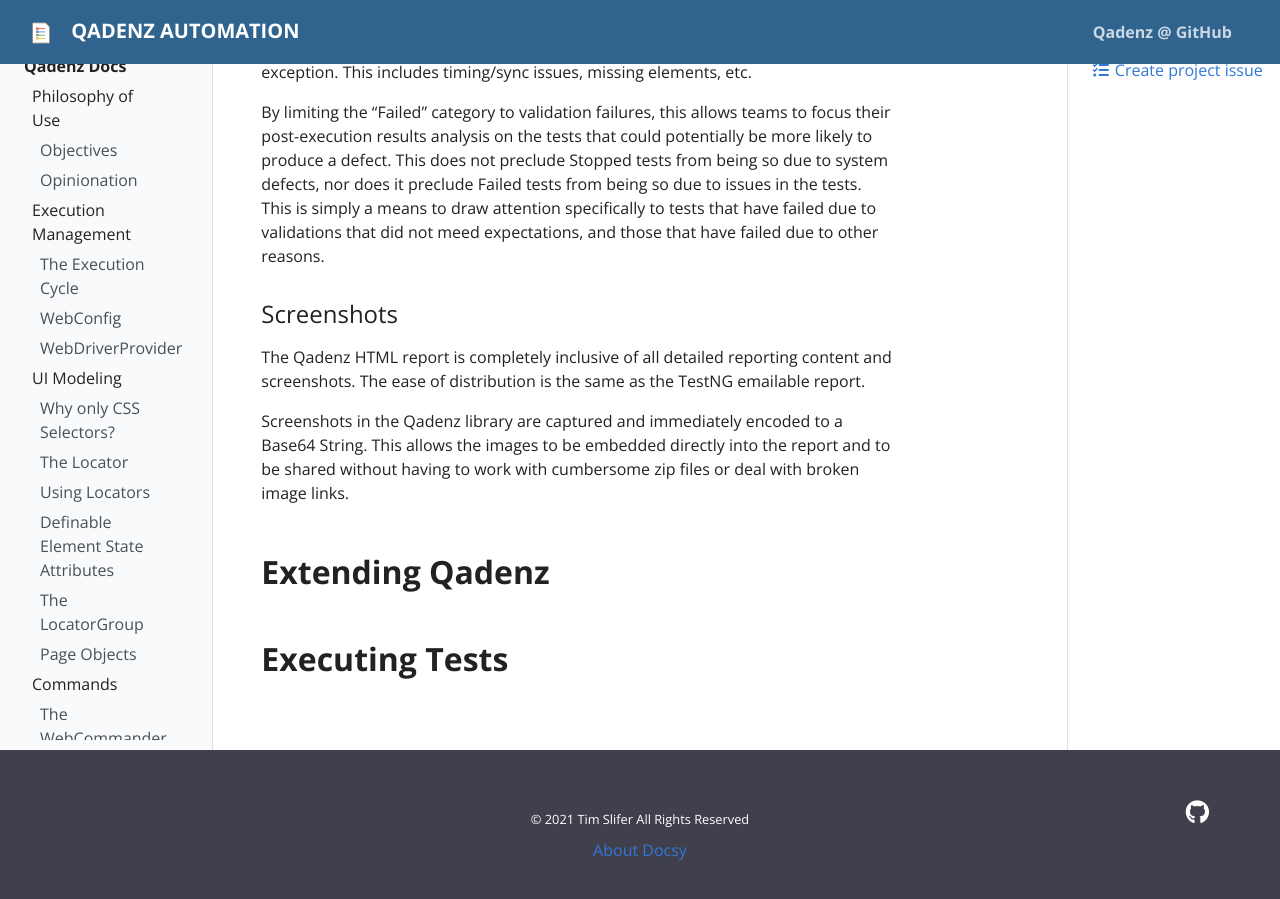
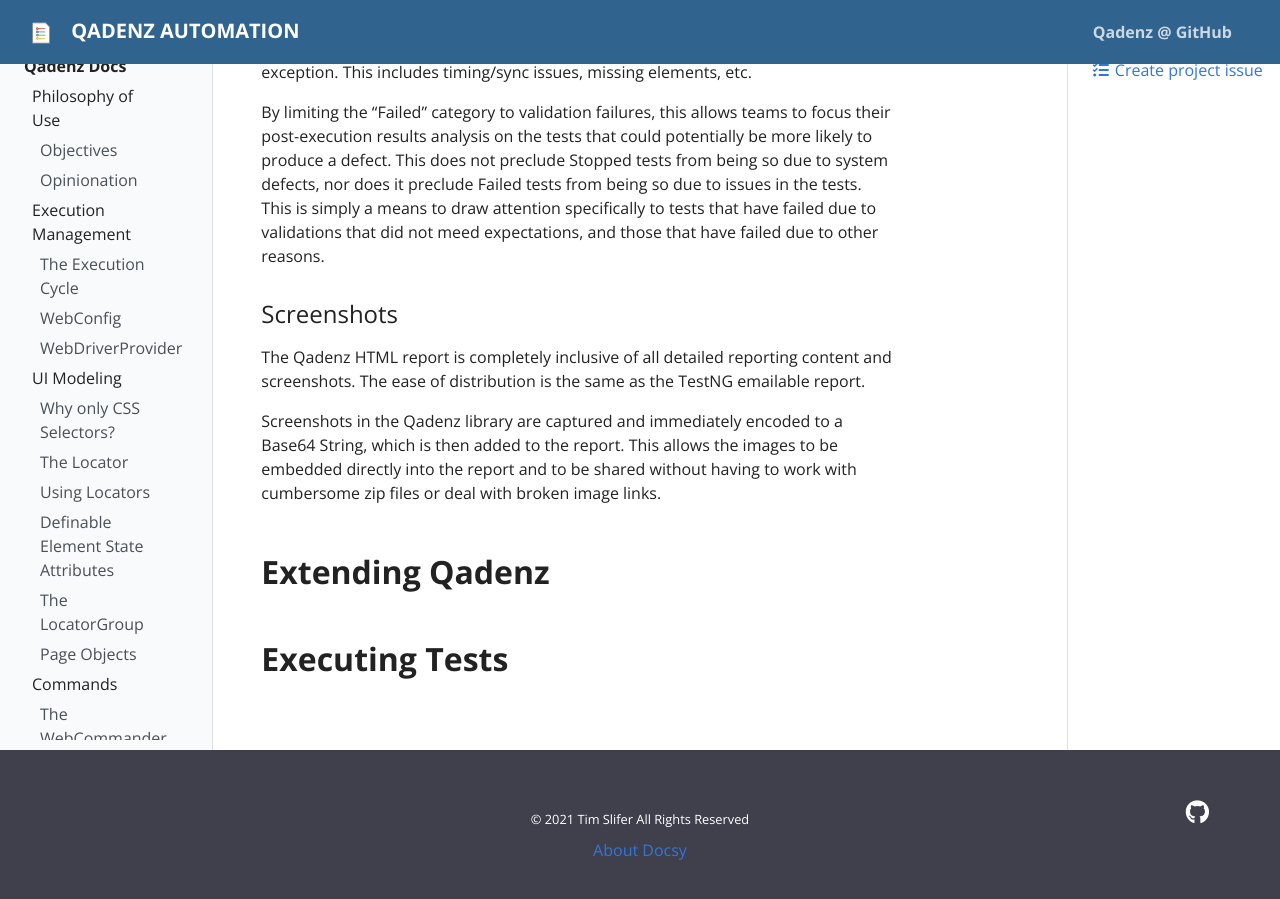
Before and after one commit to qadenz/qadenz.github.io, a Jekyll site: the page built from pages/docs.md, in a window 1280 px wide and 900 px high, scrolled down 25938 px. Built offline with Jekyll 4.4.1, drawn with Linux system fonts in a browser that asks for light colours.

Commit message:
Small tweak in Screenshots

```diff
--- a/pages/docs.md
+++ b/pages/docs.md
@@ -613,7 +613,7 @@ By limiting the "Failed" category to validation failures, this allows teams to f
 
 The Qadenz HTML report is completely inclusive of all detailed reporting content and screenshots. The ease of distribution is the same as the TestNG emailable report.
 
-Screenshots in the Qadenz library are captured and immediately encoded to a Base64 String. This allows the images to be embedded directly into the report and to be shared without having to work with cumbersome zip files or deal with broken image links.
+Screenshots in the Qadenz library are captured and immediately encoded to a Base64 String, which is then added to the report. This allows the images to be embedded directly into the report and to be shared without having to work with cumbersome zip files or deal with broken image links.
 
 ## **Extending Qadenz**
 
```
